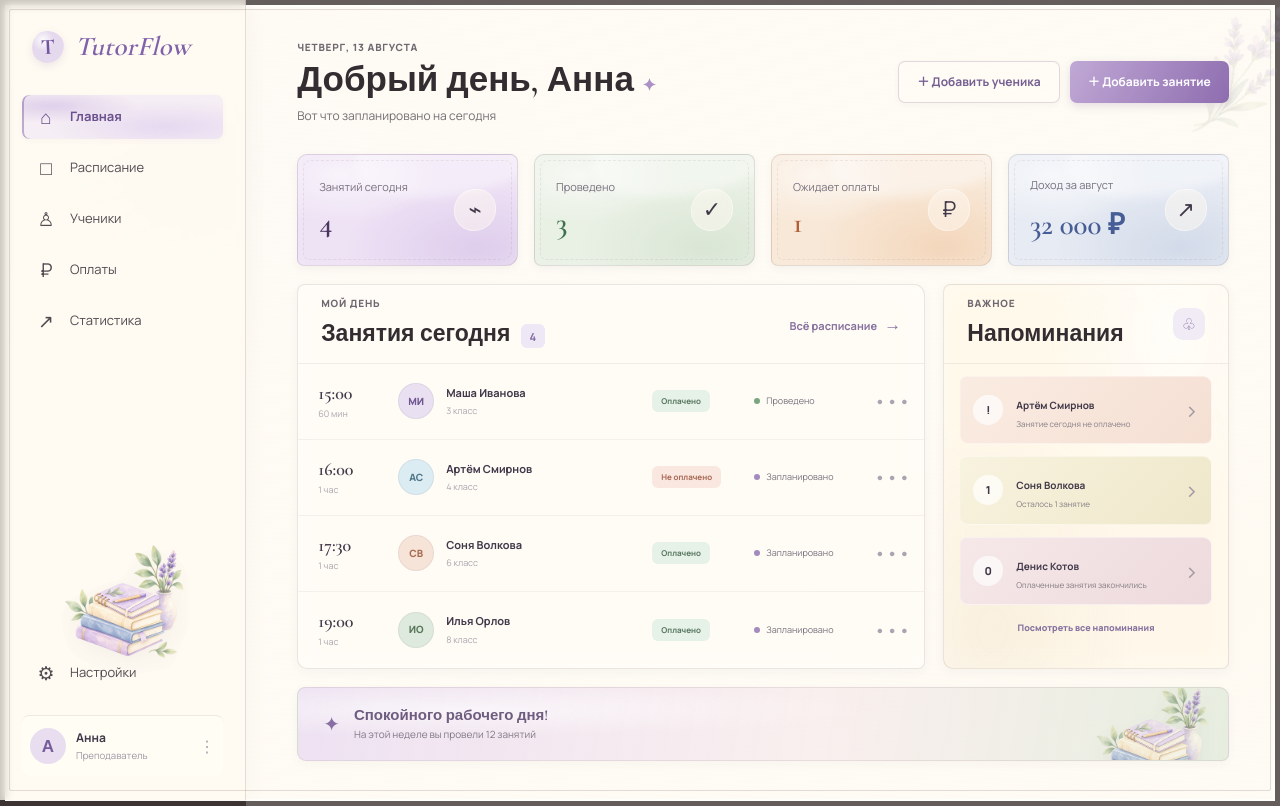
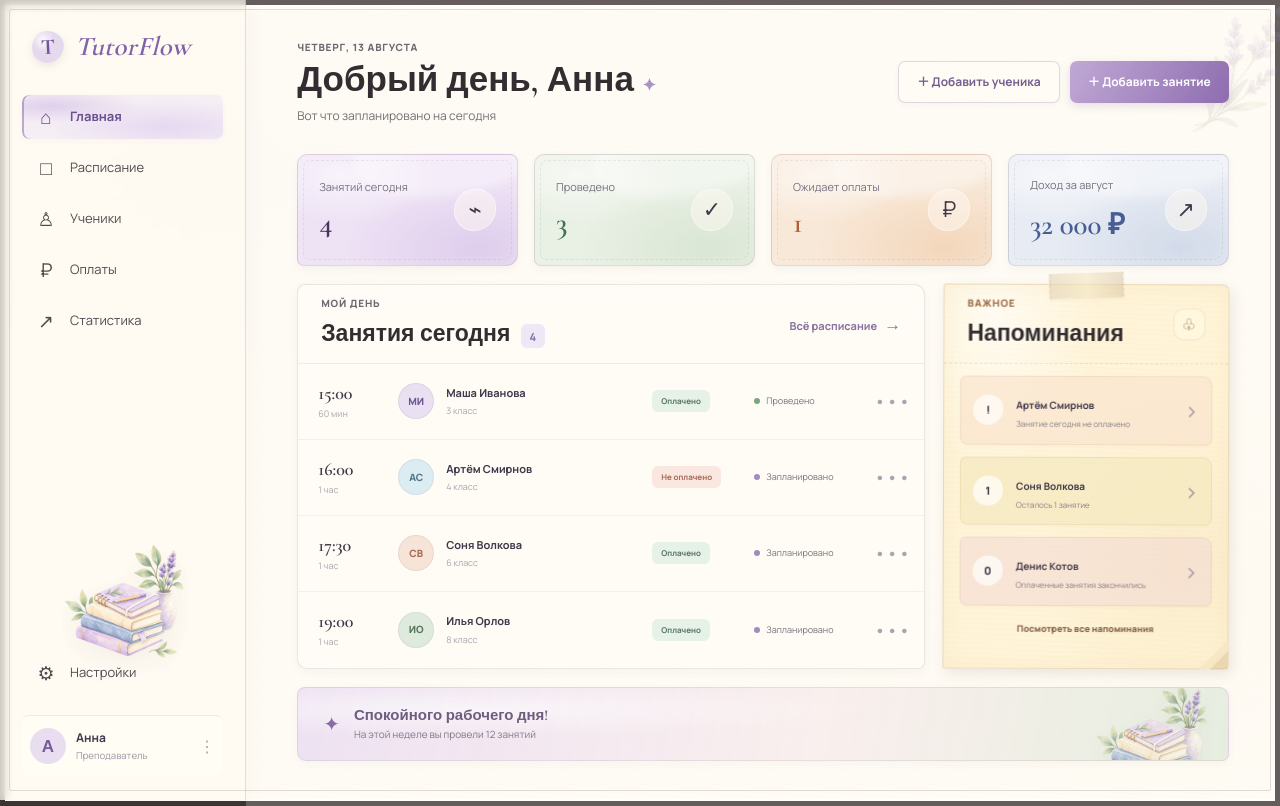
Before and after one commit to mefistofelanna-ui/tutorflow, a Next.js app: page / in a window 1280 px wide. Shown: the top 806 px of the page. Built offline with nearby package versions, Linux system fonts and the light colour scheme.

Commit message:
Style reminders as sticky note

```diff
--- a/app/globals.css
+++ b/app/globals.css
@@ -321,3 +321,62 @@ h1 { font-size:35px; font-weight:600; }
   .content{padding-top:28px}
   .corner-lavender{opacity:.08}
 }
+
+/* Reminders as a warm paper sticky note */
+.reminders {
+  overflow:visible;
+  transform:rotate(.18deg);
+  border:1px solid rgba(151,116,61,.2);
+  border-radius:3px 7px 5px 2px;
+  background:
+    radial-gradient(ellipse at 18% 8%,rgba(255,255,255,.64),transparent 31%),
+    radial-gradient(ellipse at 83% 72%,rgba(222,184,105,.12),transparent 43%),
+    repeating-linear-gradient(2deg,rgba(130,93,47,.018) 0,rgba(130,93,47,.018) 1px,transparent 1px,transparent 5px),
+    #fff4d8;
+  box-shadow:3px 5px 14px rgba(91,68,43,.11),inset 0 0 24px rgba(216,176,102,.1);
+}
+.reminders::before {
+  content:"";
+  position:absolute;
+  z-index:3;
+  top:-12px;
+  left:50%;
+  width:74px;
+  height:25px;
+  transform:translateX(-50%) rotate(-2deg);
+  background:linear-gradient(90deg,rgba(218,202,170,.48),rgba(244,232,199,.68),rgba(210,191,156,.47));
+  border-left:1px dashed rgba(142,119,81,.15);
+  border-right:1px dashed rgba(142,119,81,.15);
+  box-shadow:0 1px 3px rgba(78,57,34,.06);
+  pointer-events:none;
+}
+.reminders::after {
+  content:"";
+  position:absolute;
+  right:-1px;
+  bottom:-1px;
+  width:29px;
+  height:29px;
+  background:linear-gradient(135deg,rgba(229,202,146,.28) 0 48%,#f7e8c5 50% 67%,rgba(182,145,86,.22) 69% 100%);
+  clip-path:polygon(100% 0,100% 100%,0 100%);
+  filter:drop-shadow(-2px -2px 2px rgba(94,68,34,.06));
+  pointer-events:none;
+}
+.reminders .panel-heading {
+  border-bottom:1px dashed rgba(139,103,57,.16);
+}
+.reminders .section-kicker { color:#9b6c42; }
+.reminders .bell {
+  color:#8c6f45;
+  background:rgba(255,249,225,.72);
+  border:1px solid rgba(152,119,69,.12);
+}
+.reminders .reminder {
+  border:1px solid rgba(152,116,67,.1);
+  box-shadow:0 1px 3px rgba(105,77,45,.035);
+}
+.reminders .peach-reminder { background:rgba(250,227,205,.68); }
+.reminders .yellow-reminder { background:rgba(244,233,192,.72); }
+.reminders .rose-reminder { background:rgba(244,219,211,.62); }
+.reminders .all-reminders { color:#806044; }
+@media(max-width:1050px){.reminders{transform:none;margin-top:5px}}
```
